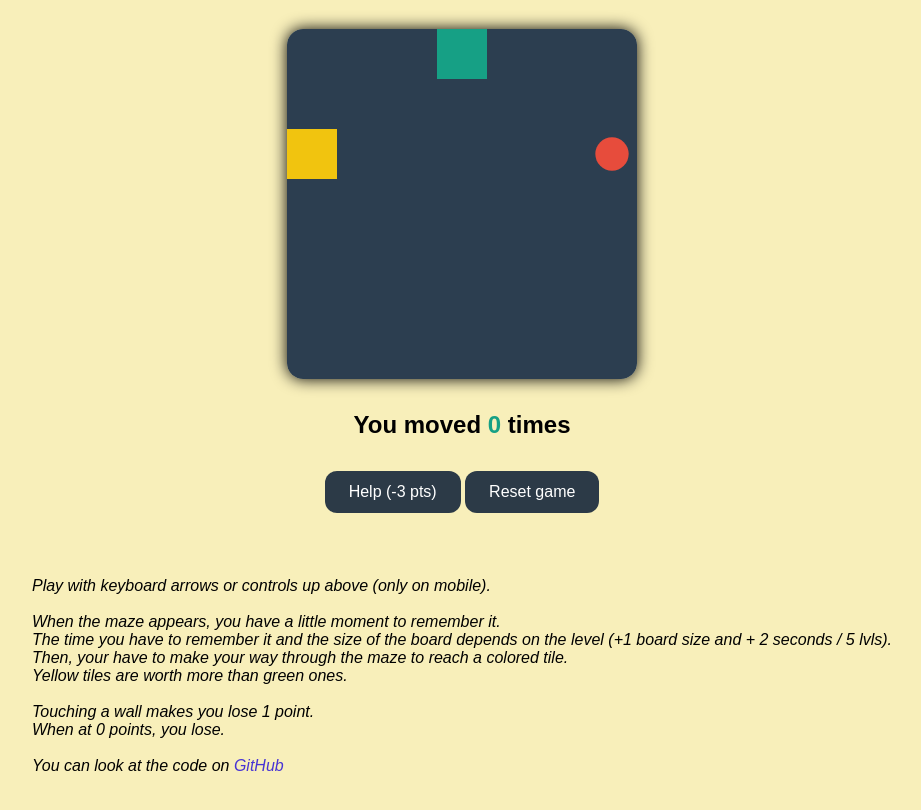
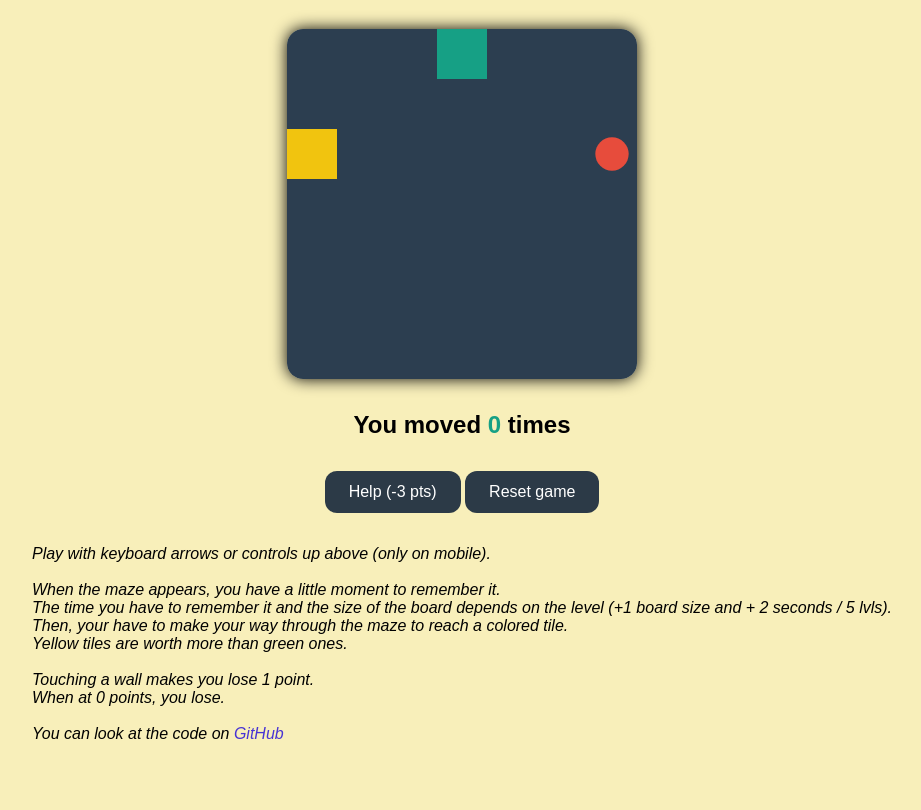
Before and after one commit to RedsTom/FindTheCoinsGame, a website built with Vite: page index.html in a window 1280 px wide. Shown: the part 148-958 px from the top of the page, without its empty margins (178-1099 px from the left). After the commit the page ends 923 px from the top, so only its background shows below. Built offline with nearby package versions, Linux system fonts and the light colour scheme.

Commit message:
Added better size

```diff
--- a/src/styles/style.scss
+++ b/src/styles/style.scss
@@ -115,5 +115,5 @@ a {
 }
 
 p {
-  padding: 2rem;
+  max-width: 80vw;
 }
```
